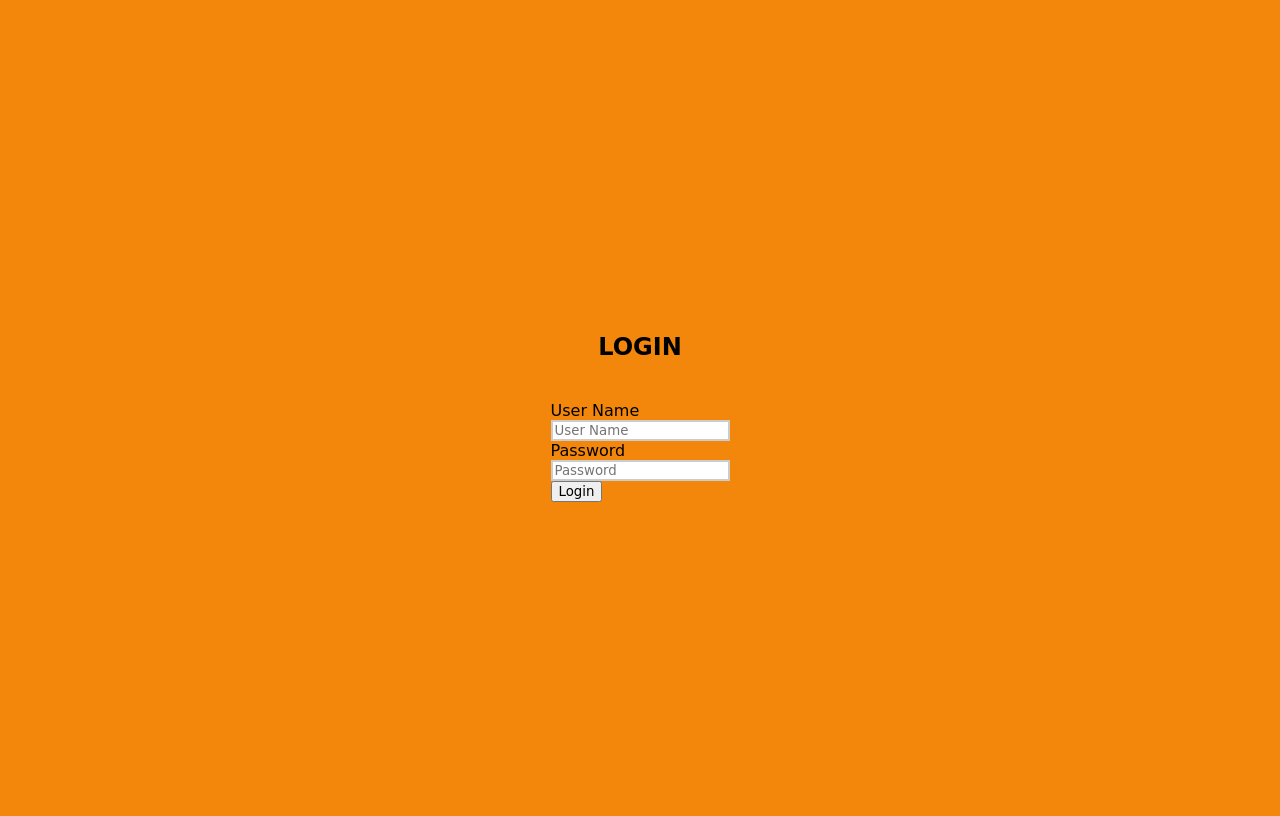
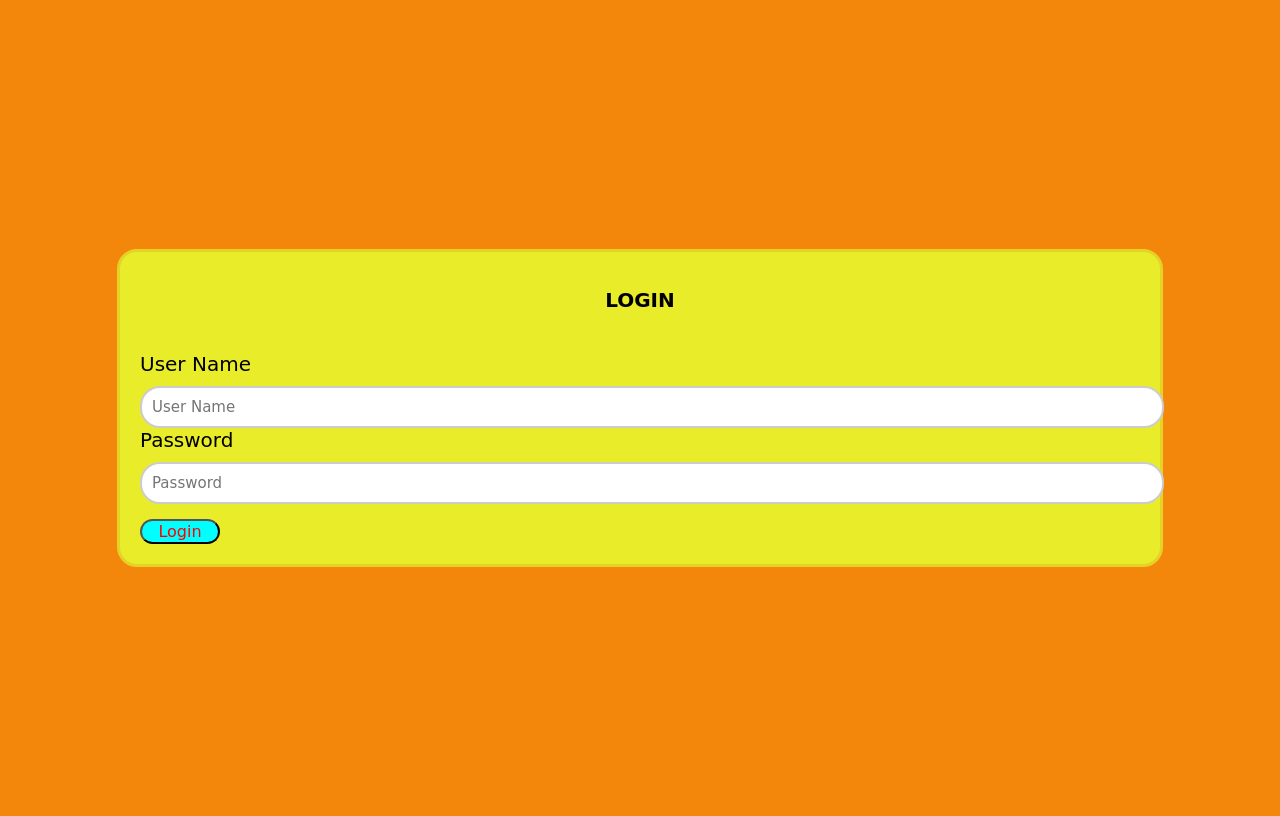
Before and after one commit to Javlonbek-dev/LoginForm, a PHP site: page / in a window 1280 px wide. Run offline with PHP 8.4, Linux system fonts and the light colour scheme.

Commit message:
Add: Some codes

```diff
--- a/style.css
+++ b/style.css
@@ -12,7 +12,7 @@ body {
     box-sizing: padding-box;
 }
 
-x form {
+ form {
     width: 1000px;
     border: 3px solid rgb(230, 210, 39);
     padding: 20px;
@@ -21,11 +21,29 @@ x form {
 }
 
 h2 {
+    font-size:20px ;
     text-align: center;
     margin-bottom: 40px;
 }
 
 input {
+    padding: 10px;
+    border-radius: 20px;
+    width: 100%;
     display: block;
     border: 2px solid #ccc;
+    font-size: 15px;
 }
+label{
+    display:inline-block;
+    font-size: 20px;
+    margin-bottom: 10px;
+}
+button{
+    margin-top: 15px;
+    font-size:16px;
+    color: red;
+    background-color: cyan;
+    width: 80px;
+    border-radius: 20px;
+}
```
